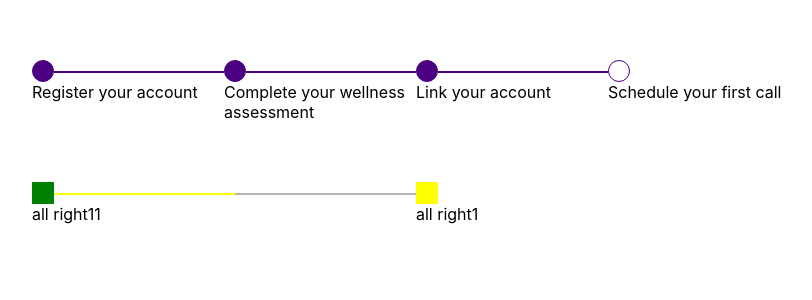
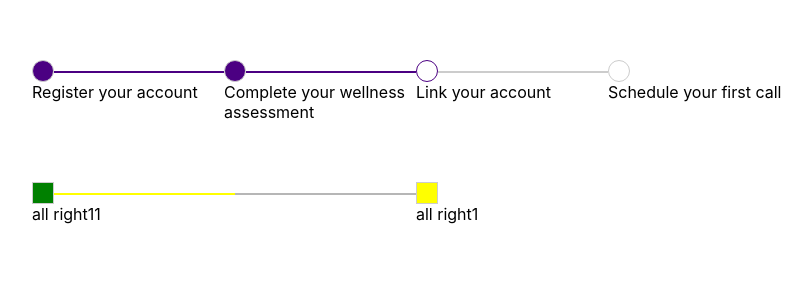
Before and after one commit to rahulsha05x/progress-stepper, a React (Create React App) app: page / in a window 1280 px wide. Shown: the top 300 px of the page, without its empty margins (224-1036 px from the left). Built offline with nearby package versions, Linux system fonts and the light colour scheme; the HTML template or start-up script is replaced by a standard one.

Commit message:
Fixed active and completed states

```diff
--- a/src/App.tsx
+++ b/src/App.tsx
@@ -86,7 +86,7 @@ function App() {
           /> */}
           <NewProgressBar
             steps={steps}
-            activeStep={4}
+            activeStep={3}
             color="#4B0082"
             orientation="horizontal"
             icon={<i className="fa fa-check"></i>}
--- a/src/components/atoms/Circle/CircleIcon.tsx
+++ b/src/components/atoms/Circle/CircleIcon.tsx
@@ -6,6 +6,7 @@ export const Circle = ({
   className = '',
   squared,
   children,
+  active
 }: {
     completed: boolean;
     icon: any;
@@ -13,11 +14,12 @@ export const Circle = ({
     className?: string;
     squared?: boolean;
     children?: any;
+    active?: boolean;
   }) => {
   const styles = {
     background: completed ? color : 'none',
     borderRadius: squared ? '0px' : '50%',
-    borderColor: color
+    borderColor: active ? color : '#ccc'
   };
   return (
     <div className={`circle ${className}`} style={styles}>
--- a/src/components/atoms/Line/Line.tsx
+++ b/src/components/atoms/Line/Line.tsx
@@ -5,11 +5,13 @@ export const Line = ({
   className = '',
   orientation = 'horizontal',
   progress,
+  active
 }: {
     color: string;
     orientation?: string;
     progress?: string | number;
     className?: string;
+    active?: boolean;
   }) => {
   console.log('orientation', orientation);
   const progressDirection =
@@ -18,7 +20,7 @@ export const Line = ({
   const exp = `${progressDirection}, ${color} ${progress}%, ${inactive} ${progress}%`;
   console.log('Expression', exp);
   let styles: any = {
-    backgroundColor: color,
+    backgroundColor: active ? "#ccc" : color,
   };
   if (progress) {
     styles['backgroundImage'] = `linear-gradient(${exp})`;
--- a/src/components/progress-ui/NewProgressBar.tsx
+++ b/src/components/progress-ui/NewProgressBar.tsx
@@ -59,6 +59,7 @@ const NewProgressBar: React.FC<Props> = ({
                                 className={stepClass}
                                 activeStep={activeStep}
                                 completed={completed}
+                                active={activeStep === index + 1}
                                 color={color}
                                 icon={icon}
                                 orientation={orientation}
--- a/src/components/progress-ui/NewProgressStep.tsx
+++ b/src/components/progress-ui/NewProgressStep.tsx
@@ -15,6 +15,7 @@ interface Props {
     progress?: number;
     orientation?: string;
     squared?: boolean;
+    active?: boolean;
 }
 
 function renderProgressText(text: any) {
@@ -37,6 +38,7 @@ const NewProgressStep: React.FC<Props> = ({
     progress = 0,
     orientation = 'horizontal',
     squared = false,
+    active = false
 }) => {
     let circleStyles: any = {
         backgroundColor: color,
@@ -63,8 +65,8 @@ const NewProgressStep: React.FC<Props> = ({
             className={`progress-step ${className}`}
         >
             <IconWrapper>
-                <Circle completed={completed} icon={icon} color={color} squared={squared} />
-                <Line progress={progress} color={color} />
+                <Circle active={active} completed={completed} icon={icon} color={color} squared={squared} />
+                <Line active={active} progress={progress} color={color} />
             </IconWrapper>
             <TextWrapper>{renderProgressText(text)}</TextWrapper>
         </Step>
```
